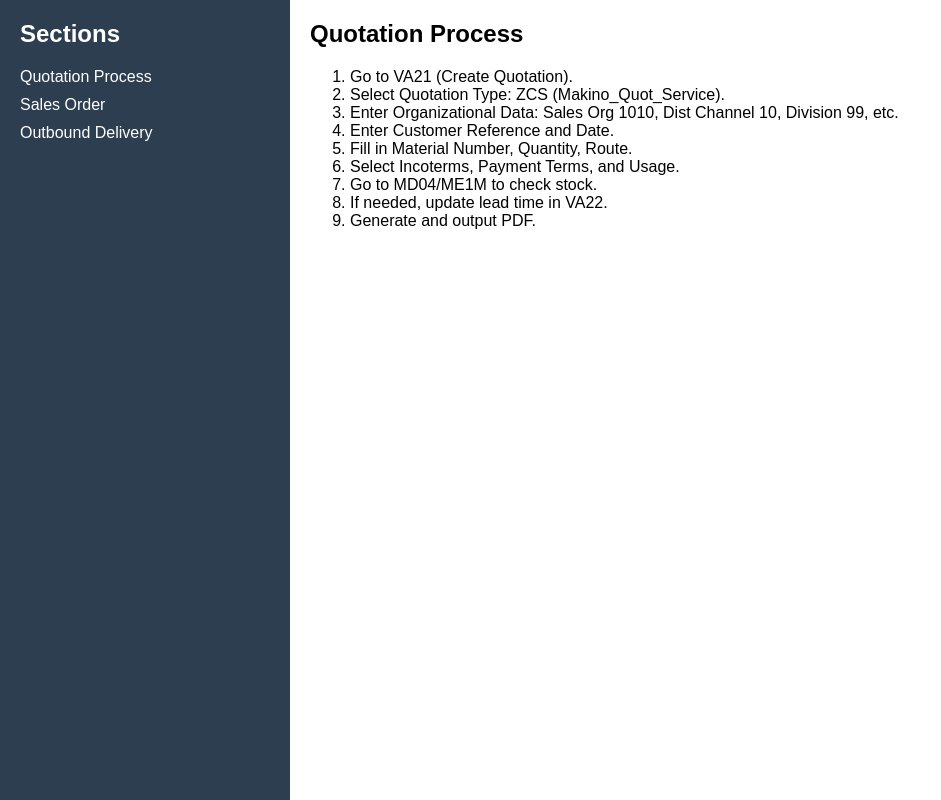
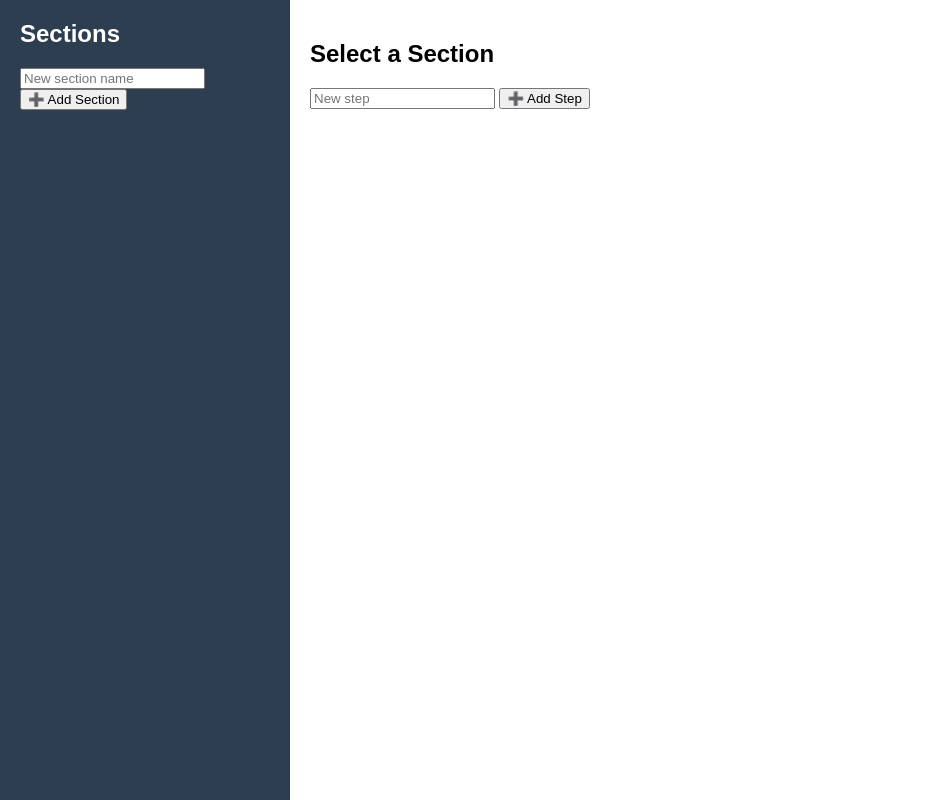
Before and after one commit to testmakino/makinotest, a plain HTML site: page index.html in a window 1280 px wide. Shown: the whole page, without its empty margins (0-941 px from the left). Drawn offline with Linux system fonts and the light colour scheme.

Commit message:
Update index.html

```diff
--- a/index.html
+++ b/index.html
@@ -3,54 +3,23 @@
 <html lang="en">
 <head>
   <meta charset="UTF-8">
-  <title>SAP Workflow Steps</title>
+  <title>SAP Workflow Editor</title>
   <link rel="stylesheet" href="style.css">
 </head>
 <body>
   <div class="container">
     <aside class="sidebar">
       <h2>Sections</h2>
-      <ul>
-        <li onclick="showSection('quotation')">Quotation Process</li>
-        <li onclick="showSection('sales')">Sales Order</li>
-        <li onclick="showSection('delivery')">Outbound Delivery</li>
-      </ul>
+      <ul id="sectionList"></ul>
+      <input type="text" id="newSectionName" placeholder="New section name">
+      <button onclick="addSection()">➕ Add Section</button>
     </aside>
     <main class="content">
-      <div id="quotation" class="section">
-        <h2>Quotation Process</h2>
-        <ol>
-          <li>Go to VA21 (Create Quotation).</li>
-          <li>Select Quotation Type: ZCS (Makino_Quot_Service).</li>
-          <li>Enter Organizational Data: Sales Org 1010, Dist Channel 10, Division 99, etc.</li>
-          <li>Enter Customer Reference and Date.</li>
-          <li>Fill in Material Number, Quantity, Route.</li>
-          <li>Select Incoterms, Payment Terms, and Usage.</li>
-          <li>Go to MD04/ME1M to check stock.</li>
-          <li>If needed, update lead time in VA22.</li>
-          <li>Generate and output PDF.</li>
-        </ol>
-      </div>
-
-      <div id="sales" class="section" style="display:none;">
-        <h2>Sales Order</h2>
-        <ol>
-          <li>Go to VA01 (Create Sales Document).</li>
-          <li>Enter Order Type: ZPO, Customer PO number, Requested Delivery Date.</li>
-          <li>Enter Material Number, Quantity, Plant (1012), Route.</li>
-          <li>Select Payment Terms, Incoterms.</li>
-          <li>Verify Net Price, Save to generate SO Number.</li>
-        </ol>
-      </div>
-
-      <div id="delivery" class="section" style="display:none;">
-        <h2>Outbound Delivery</h2>
-        <ol>
-          <li>Use VL01N to create outbound delivery with sales order ref.</li>
-          <li>Enter Shipping Point: 1012.</li>
-          <li>Update delivery date, print DO, and coordinate packing.</li>
-          <li>Use VL02N for PGI and airway bill update.</li>
-        </ol>
+      <div id="editor">
+        <h2 id="editorTitle">Select a Section</h2>
+        <ul id="stepList"></ul>
+        <input type="text" id="newStep" placeholder="New step">
+        <button onclick="addStep()">➕ Add Step</button>
       </div>
     </main>
   </div>
```
